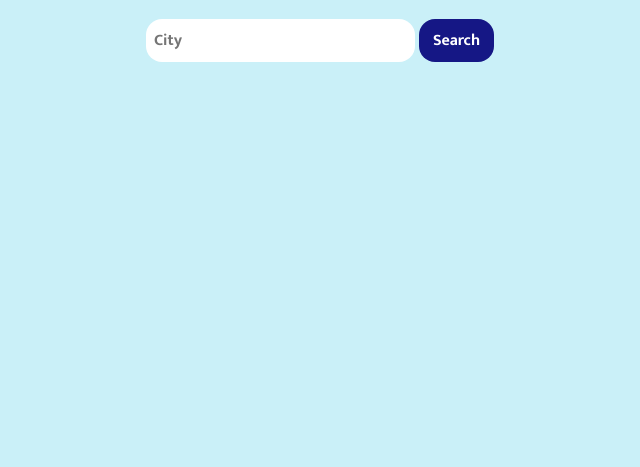
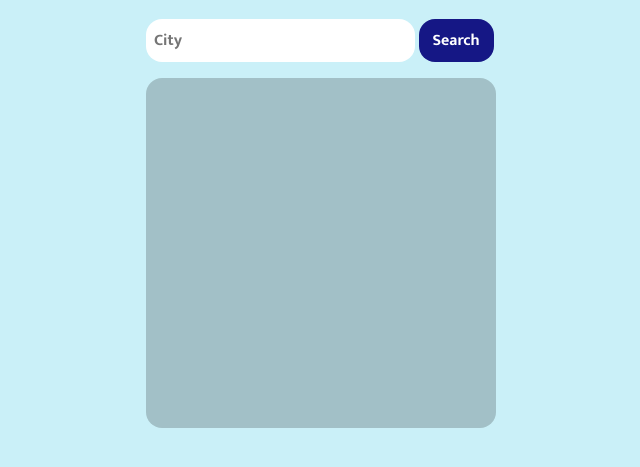
Before and after one commit to aburke76/weather_app, a website built with webpack: page src/index.html in a window 1280 px wide. Shown: the part 77-544 px from the top of the page, without its empty margins (319-959 px from the left). Built offline with nearby package versions, Linux system fonts and the light colour scheme.

```diff
--- a/src/styles.css
+++ b/src/styles.css
@@ -18,6 +18,7 @@
     justify-content: center;
     margin: 0;
     background-color: var(--background);
+    font-family: "Mukta";
 }
 
 h1 {
@@ -59,12 +60,12 @@
     cursor: pointer;
 }
 
-.weather-display {
+#weather-display {
     height: 350px;
     width: 350px;
-    border: #151785 3px solid;
-    border-radius: 2rem;
+    border-radius: 1rem;
     margin-top: 1rem;
+    background-color: rgba(0, 0, 0, 0.2);
 }
 
 * {
```
